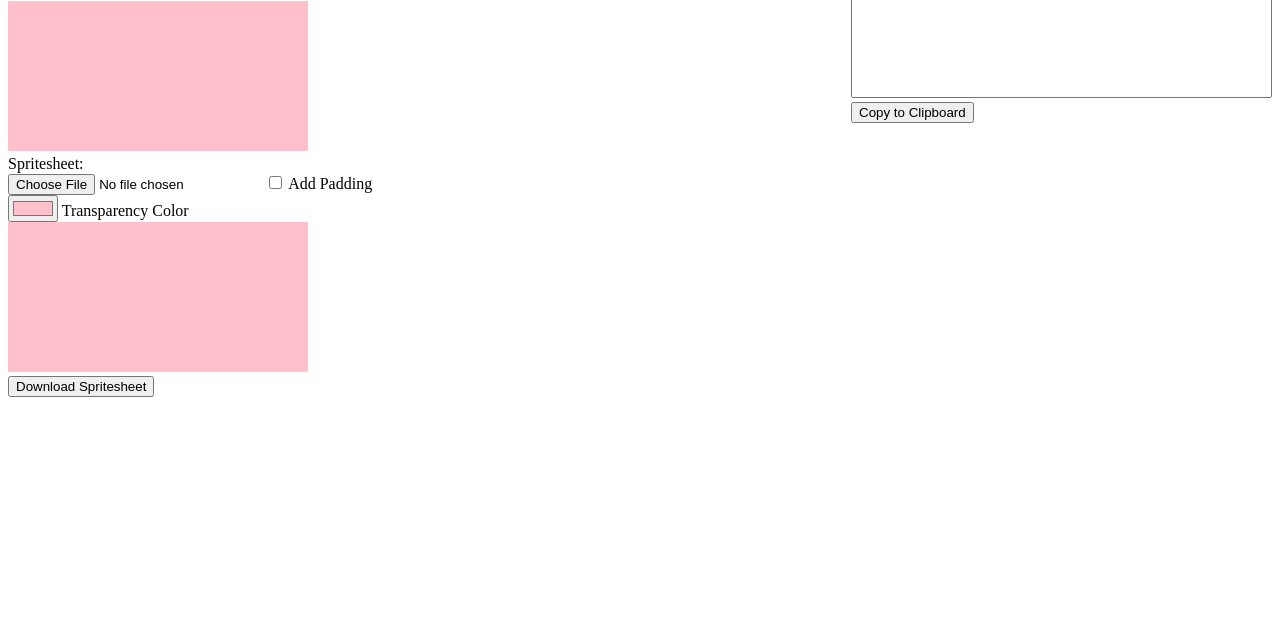
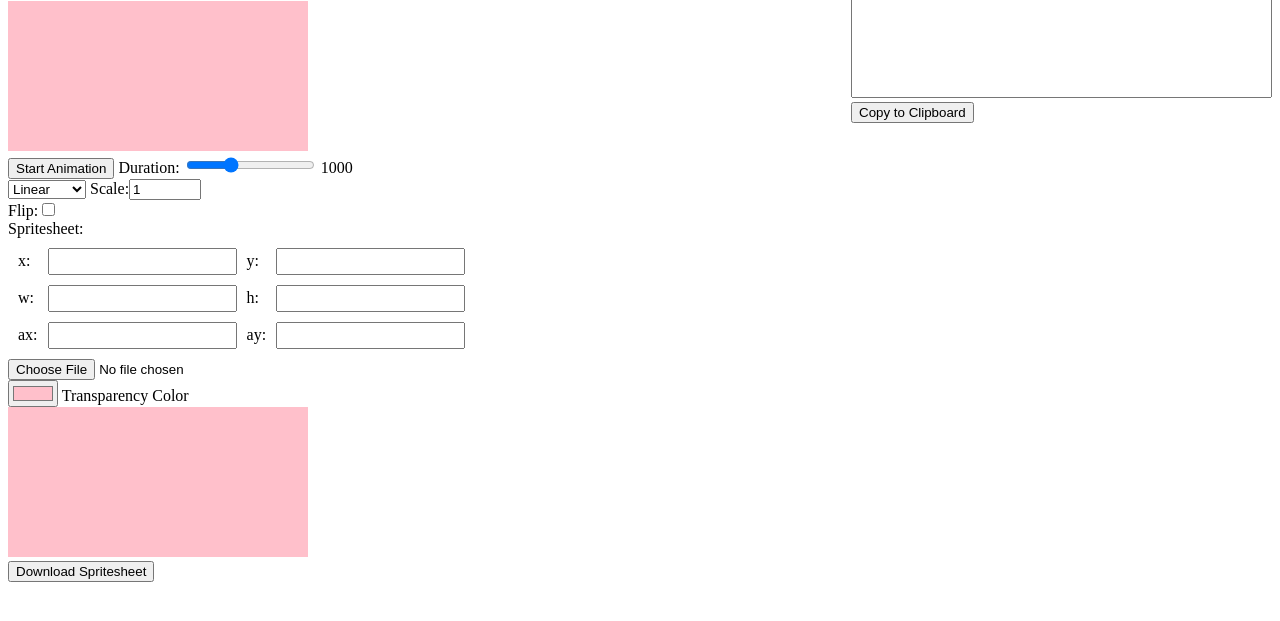
Before and after one commit to EdricY/sprite-animator, a plain HTML site: page index.html in a window 1280 px wide. Shown: the part 79-700 px from the top of the page. Drawn offline with Linux system fonts and the light colour scheme.

Commit message:
more setting to fiddle with primitive two way binding some documentation bunch of thrown together html and event handlers

```diff
--- a/index.css
+++ b/index.css
@@ -1,3 +1,8 @@
+#player-canvas {
+  image-rendering: pixelated;
+  image-rendering: crisp-edges;
+  /* TODO: is this doing anything? */
+}
 
 label {
   user-select: none;
@@ -62,3 +67,16 @@ div#drop-zone.shown {
 .right {
   float: right;
 }
+
+#input-grid {
+  display: grid;
+  width: 400px;
+  grid-template-columns: auto auto auto auto;
+  gap: 10px;
+  align-items: center;
+  margin: 10px;
+}
+
+#input-grid > input {
+  padding: 4px;
+}
--- a/index.html
+++ b/index.html
@@ -21,10 +21,30 @@
     </div>
     <h1>Animate Your Spritesheet</h1>
     <div><canvas id="player-canvas"></canvas></div>
+    <button id="play-btn">Start Animation</button>
+    Duration: <input type="range" id="dur-input" min="1" value="1000" max="3000">
+    <span id="dur-span">1000</span>
+    <div>
+      <select id="frames-dropdown">
+        <option value="0">Linear</option>
+        <option value="1">Looping</option>
+        <option value="2">Bouncing</option>
+      </select>
+      Scale:<input type="number" id="scale-input" min="0" value="1" max="10" step=".1">
+    </div>
+    <label for="flip-checkbox">Flip:</label><input type="checkbox" id="flip-checkbox">
     <div>Spritesheet:</div>
+    <div id="input-grid">
+      x:<input type="number" id="selected-x" step="1">
+      y:<input type="number" id="selected-y" step="1">
+      w:<input type="number" id="selected-w" step="1">
+      h:<input type="number" id="selected-h" step="1">
+      ax:<input type="number" id="selected-ax" step="1">
+      ay:<input type="number" id="selected-ay" step="1">
+    </div>
     <input type="file" id="file-input" accept=".jpg,.jpeg,.bmp,.gif,.png"/>
-    <input type="checkbox" id="padding-input">
-    <label for="padding-input">Add Padding</label>
+    <input type="checkbox" id="padding-input" hidden>
+    <label for="padding-input" hidden>Add Padding</label>
     <div>
       <input id="back-color" type="color" value="#ffc0cb">
       <label for="back-color">Transparency Color</label>
```
